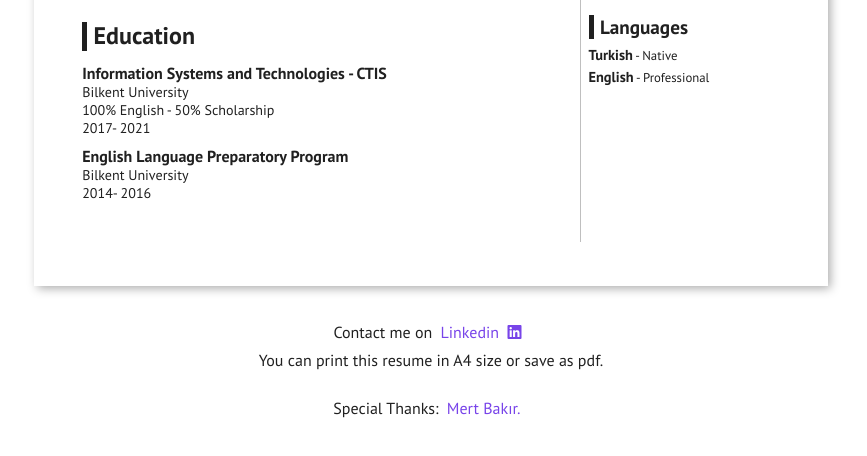
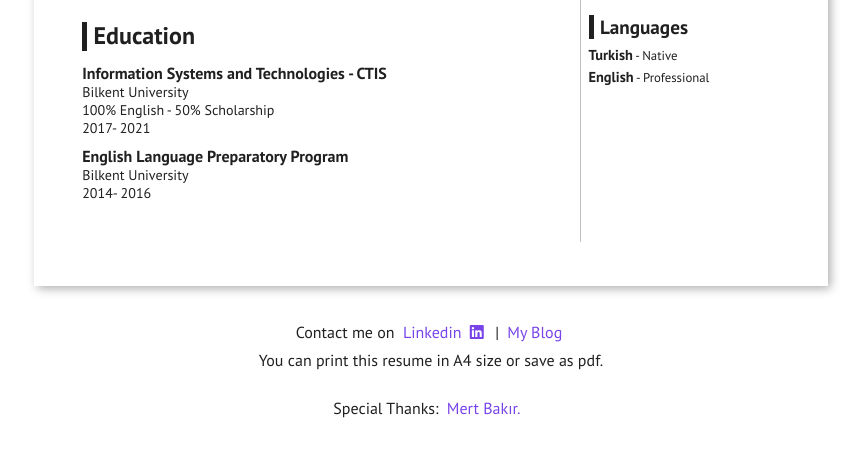
Before and after one commit to emrecakmak/cv, a plain HTML site: page index.html in a window 1280 px wide. Shown: the part 877-1333 px from the top of the page, without its empty margins (209-1076 px from the left). Drawn offline with Linux system fonts and the light colour scheme.

Commit message:
Blog added.

```diff
--- a/index.html
+++ b/index.html
@@ -8,7 +8,8 @@
 
 	<link rel="stylesheet" href="./css/main.min.5ab804f4fad465614f5c0bf1810866d3bf06087313148c6d8755ac3d8d6b91d4.css" />
 	<link href="https://fonts.googleapis.com/css2?family=PT+Sans:wght@400;700&display=swap" rel="stylesheet">
-
+	<link rel="icon" href="https://raw.githubusercontent.com/emrecakmak/emrecakmak.github.io/main/favicon.ico" />
+	<link rel="apple-touch-icon" href="https://raw.githubusercontent.com/emrecakmak/emrecakmak.github.io/main/apple-touch-icon.png" />
 	<link rel="stylesheet" href="https://cdnjs.cloudflare.com/ajax/libs/font-awesome/5.14.0/css/all.min.css" integrity="sha512-1PKOgIY59xJ8Co8+NE6FZ+LOAZKjy+KY8iq0G4B3CyeY6wYHN3yt9PW0XpSriVlkMXe40PTKnXrLnZ9+fkDaog==" crossorigin="anonymous" />
 	<title itemprop="name">Resume | Emre Çakmak</title>
 
@@ -235,13 +236,16 @@ I&rsquo;m also an AWS Certified Solutions Architect - Associate, with expertise
 	<span class="footer-link">
 		Contact me on
 		<a href="https://linkedin.com/in/cakmak-emre/" class="no-external-icon">
-			<span>Linkedin </span>
+			<span>Linkedin</span>
 			<i class="fab fa-linkedin"></i>
+		</a>
+		|
+		<a href="https://emrecakmak.github.io/" class="no-external-icon">
+			<span> My Blog </span>
 		</a>
 	</span>
 
 </span>
-
 
 <span class="footer-item">
 	You can print this resume in A4 size or save as pdf.
```
